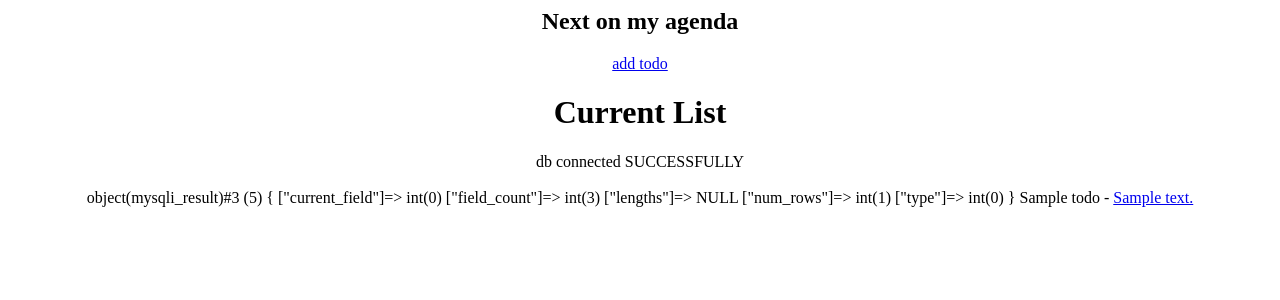
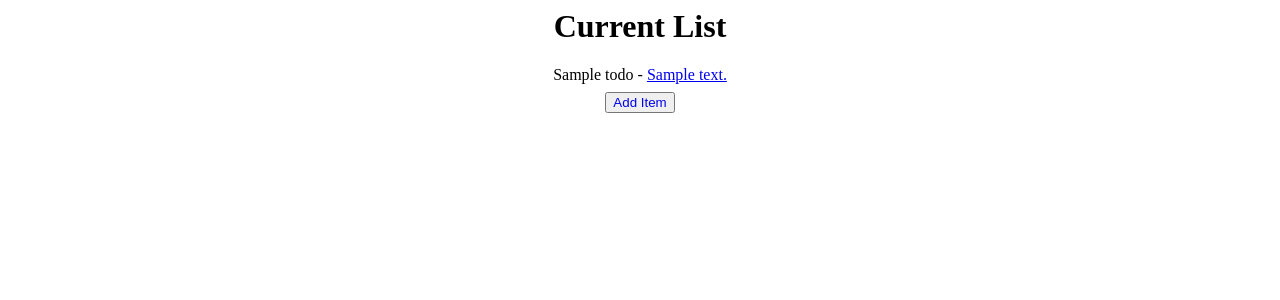
Before and after one commit to jshaffer5/php-todo-list, a PHP site: page / in a window 1280 px wide. Shown: the top 300 px of the page. Run offline with PHP 8.4, Linux system fonts and the light colour scheme; tables that the repository leaves empty or names only in its code hold one stand-in row (values such as "Sample post"); data that the repository does not hold is empty.

Commit message:
fixed bugs, modified layout

```diff
--- a/db_connect.php
+++ b/db_connect.php
@@ -1,25 +1,12 @@
 <?php
 function db(){
     global $link;
-    $link = new mysqli("localhost", "root", "root!!!", "todolist");
+    $link = new mysqli("localhost", "root", "root", "todolist");
     if($link->connect_error) {
       echo "failed to connect: ". $link->connect_error();
     }
     return $link;
 }
-if(db()){
-  echo "db connected SUCCESSFULLY<br>". "<br>";
-}
-// $sql = "SELECT id, title, text FROM news";
-// $result = $link->query($sql);
 
-// if ($result->num_rows > 0) {
-//     // output data of each row
-//     while($row = $result->fetch_assoc()) {
-//         echo "id: " . $row["id"]. " - title: " . $row["title"]. " - text: ". $row["text"]. "<br>";
-//     }
-// } else {
-//     echo "0 results";
-// }
-
+db();
 ?>
--- a/detail.php
+++ b/detail.php
@@ -1,6 +1,7 @@
 <link rel="stylesheet" href="styles.css">
 
 <?php
+session_start();
 require_once "db_connect.php";
 if(isset($_GET['id'])) {
  $id = $_GET['id'];
--- a/index.php
+++ b/index.php
@@ -4,35 +4,30 @@
         <link rel="stylesheet" href="styles.css">
     </head>
     <body>
-        <h2>
-        Next on my agenda
-        </h2>
-        <p><a href="create.php">add todo</a></p>
         <h1>Current List</h1>
 
         <?php
         require_once("db_connect.php");
-        $sql = "SELECT id, todoTitle, todoDescription FROM todo";
+        $sql = "SELECT id, todoTitle, todoDescription, date FROM todo";
         global $link;
         if($link->connect_error) {
             echo "failed to connect: ". $link->connect_error();
           }
         $result = $link->query($sql);
-        echo var_dump($result);
         if ($result->num_rows > 0) {
             // output data of each row
             while($row = $result->fetch_assoc()) {
-                //echo $row["id"]. " ". $row["todoTitle"]. " - ". $row["todoDescription"]. "<br>";
                 $id = $row["id"];
                 $title = $row["todoTitle"];
                 $description= $row["todoDescription"];
                 $date = $row["date"];
                 echo $title . " - ";
-                echo "<a href=\"detail.php?id=$id\">" . $description . "</a><br>";
+                echo "<a href=\"detail.php?id=$id\">" . $description . " </a><br>";
             }
         } else {
             echo "0 results";
         }
         ?>
+        <button ><a href="create.php">Add Item</a></button>
     </body>
 </html>
--- a/styles.css
+++ b/styles.css
@@ -2,4 +2,14 @@ a {
     text-align: center;
 }
 
-body{ text-align: center;}
+body{
+    text-align: center;
+
+}
+button {
+    margin-top: 8px;
+}
+
+button > a{
+    text-decoration: none;
+}
```
